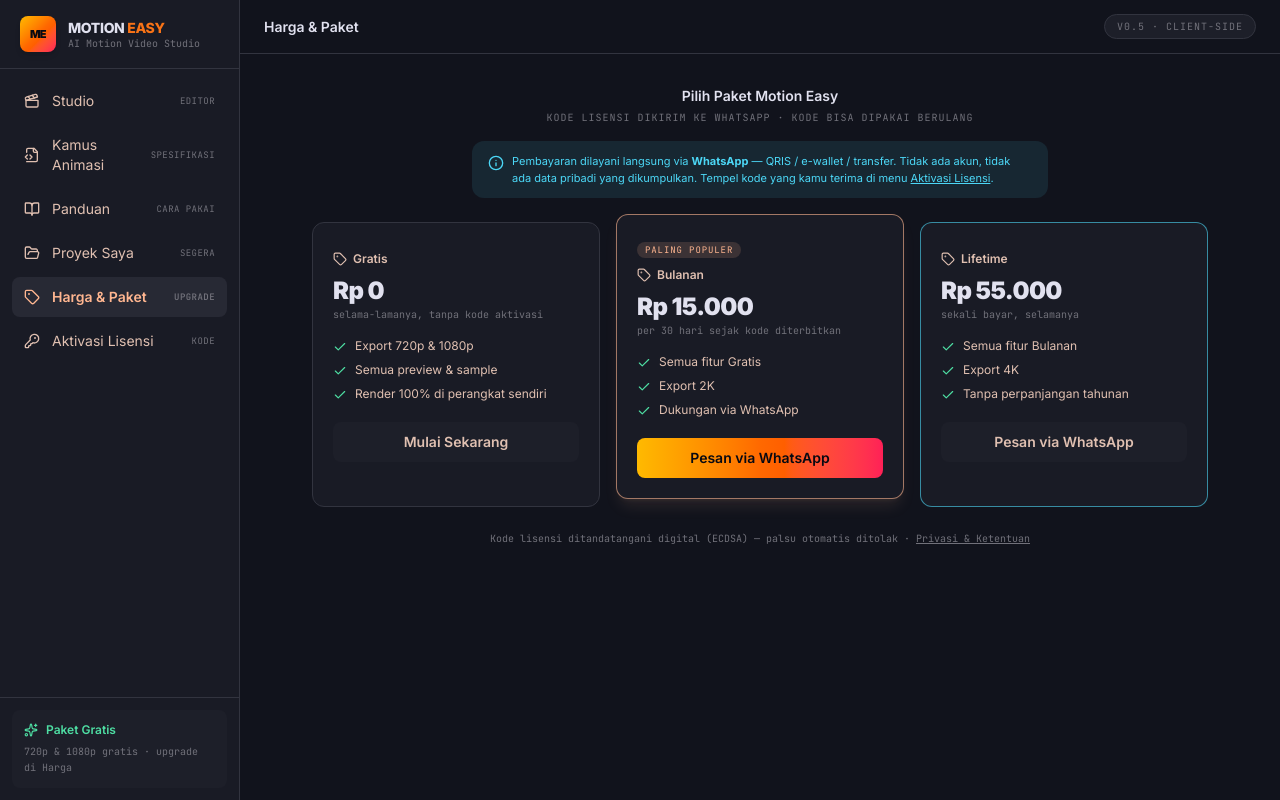
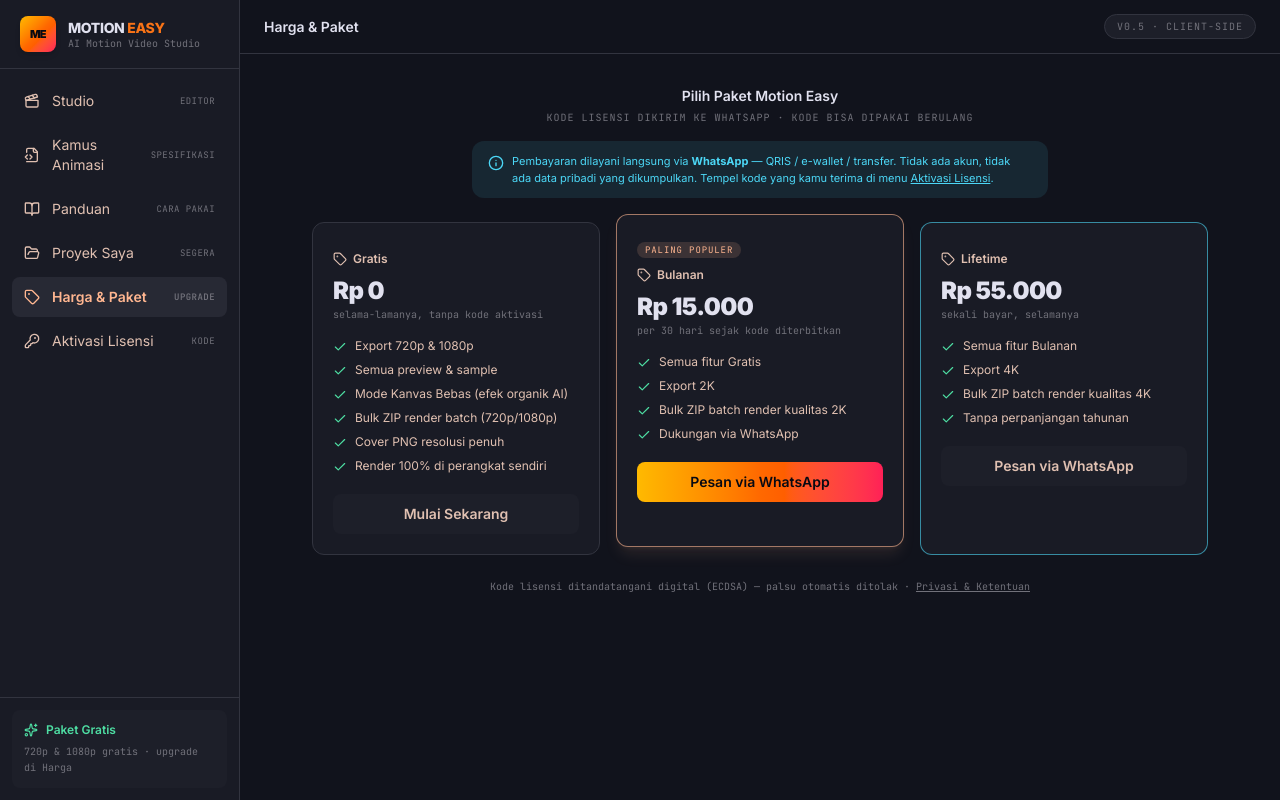
Before and after one commit to Aqli404/motion-easy, a React (Vite) app in the folder app/: page /harga in a window 1280 px wide. Built offline with nearby package versions, Linux system fonts and the light colour scheme.

Commit message:
harga: tampilkan fitur baru (Kanvas Bebas, Bulk ZIP per tier, Cover PNG)

```diff
--- a/app/src/routes/Harga.tsx
+++ b/app/src/routes/Harga.tsx
@@ -47,6 +47,9 @@ const paket: Array<{
     isian: [
       "Export 720p & 1080p",
       "Semua preview & sample",
+      "Mode Kanvas Bebas (efek organik AI)",
+      "Bulk ZIP render batch (720p/1080p)",
+      "Cover PNG resolusi penuh",
       "Render 100% di perangkat sendiri",
     ],
     warna: "border-edge",
@@ -59,6 +62,7 @@ const paket: Array<{
     isian: [
       "Semua fitur Gratis",
       "Export 2K",
+      "Bulk ZIP batch render kualitas 2K",
       "Dukungan via WhatsApp",
     ],
     warna: "border-primary/60",
@@ -73,6 +77,7 @@ const paket: Array<{
     isian: [
       "Semua fitur Bulanan",
       "Export 4K",
+      "Bulk ZIP batch render kualitas 4K",
       "Tanpa perpanjangan tahunan",
     ],
     warna: "border-secondary/60",
```
